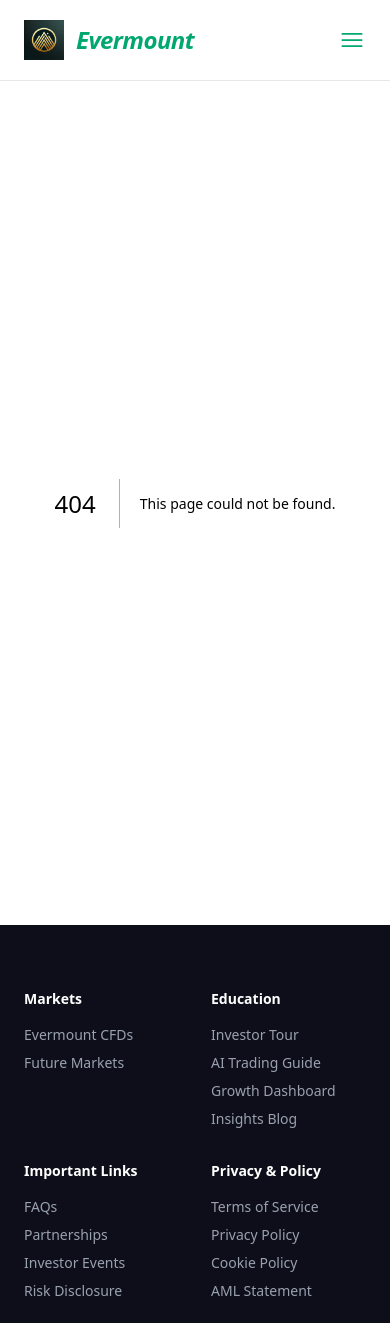
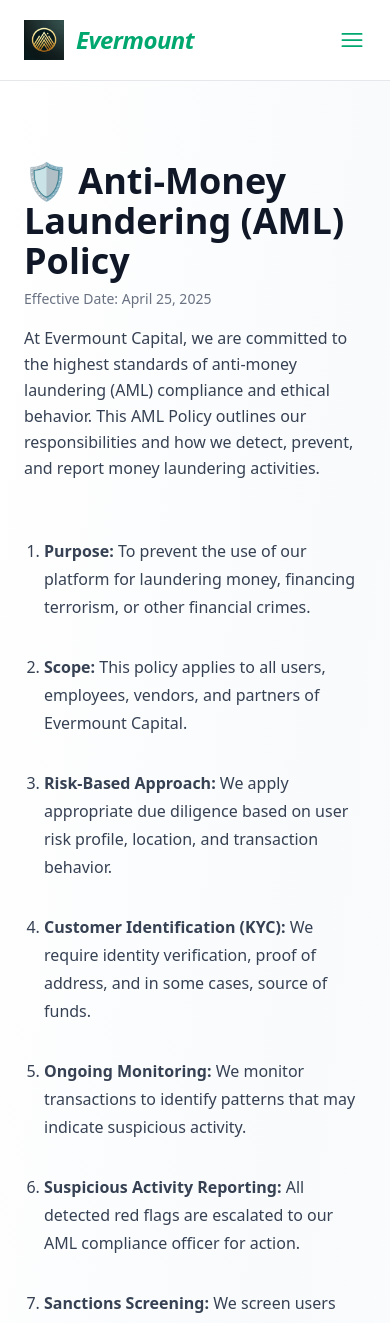
Before and after one commit to danielmawioo/evermount-capital, a Next.js app: page /aml-policy in a window 390 px wide. Before the commit this address had no page. Shown: the top 1323 px of the page. Built offline with nearby package versions, Linux system fonts and the light colour scheme.

Commit message:
responsive

```diff
--- /dev/null
+++ b/src/app/aml-policy/page.tsx
@@ -0,0 +1,170 @@
+"use client";
+
+export default function AMLPolicyPage() {
+  return (
+    <main className="min-h-screen bg-gradient-to-br from-white via-slate-50 to-white text-gray-800 px-6 py-20">
+      <div className="max-w-4xl mx-auto space-y-14">
+        {/* HEADER */}
+        <header>
+          <h1 className="text-4xl lg:text-5xl font-extrabold mb-2 text-gray-900">
+            🛡️ Anti-Money Laundering (AML) Policy
+          </h1>
+          <p className="text-sm text-gray-500">
+            Effective Date: April 25, 2025
+          </p>
+          <p className="mt-4 text-base text-gray-700 leading-relaxed">
+            At Evermount Capital, we are committed to the highest standards of
+            anti-money laundering (AML) compliance and ethical behavior. This
+            AML Policy outlines our responsibilities and how we detect, prevent,
+            and report money laundering activities.
+          </p>
+        </header>
+
+        {/* POLICY DETAILS */}
+        <section className="space-y-10 text-base leading-7 text-gray-700">
+          <ol className="space-y-8 list-decimal pl-5">
+            {[
+              [
+                "Purpose",
+                "To prevent the use of our platform for laundering money, financing terrorism, or other financial crimes.",
+              ],
+              [
+                "Scope",
+                "This policy applies to all users, employees, vendors, and partners of Evermount Capital.",
+              ],
+              [
+                "Risk-Based Approach",
+                "We apply appropriate due diligence based on user risk profile, location, and transaction behavior.",
+              ],
+              [
+                "Customer Identification (KYC)",
+                "We require identity verification, proof of address, and in some cases, source of funds.",
+              ],
+              [
+                "Ongoing Monitoring",
+                "We monitor transactions to identify patterns that may indicate suspicious activity.",
+              ],
+              [
+                "Suspicious Activity Reporting",
+                "All detected red flags are escalated to our AML compliance officer for action.",
+              ],
+              [
+                "Sanctions Screening",
+                "We screen users and transactions against global sanctions lists and watchlists.",
+              ],
+              [
+                "Record Keeping",
+                "All identification and transaction records are securely stored for a minimum of 5 years.",
+              ],
+              [
+                "Training",
+                "Our team receives regular training on AML regulations and red flag indicators.",
+              ],
+              [
+                "Cooperation with Authorities",
+                "We collaborate with financial regulators and law enforcement when required.",
+              ],
+              [
+                "Technology & Tools",
+                "We use AI-based transaction monitoring and automated flagging systems.",
+              ],
+              [
+                "Politically Exposed Persons (PEPs)",
+                "Extra scrutiny is applied to users identified as PEPs or linked individuals.",
+              ],
+              [
+                "Third-Party Integrations",
+                "All APIs and partners undergo risk assessments and must comply with AML obligations.",
+              ],
+              [
+                "Non-Face-to-Face Onboarding",
+                "Enhanced KYC procedures apply for digital onboarding and remote verifications.",
+              ],
+              [
+                "Data Privacy",
+                "User data is protected in accordance with our Privacy Policy and applicable data laws.",
+              ],
+              [
+                "Funds Freezing",
+                "Suspected illicit funds may be frozen pending investigation or regulatory direction.",
+              ],
+              [
+                "Tipping Off",
+                "Staff are trained never to inform users when an AML investigation is ongoing.",
+              ],
+              [
+                "Geographic Risk Controls",
+                "Extra measures apply to users from high-risk jurisdictions (FATF-listed countries).",
+              ],
+              [
+                "Transaction Limits",
+                "Limits may be enforced depending on verification status and behavior.",
+              ],
+              [
+                "Escalation Procedures",
+                "Internal workflows ensure rapid response to confirmed or suspected violations.",
+              ],
+              [
+                "Audits & Reviews",
+                "Our AML processes are audited periodically to ensure compliance and effectiveness.",
+              ],
+              [
+                "Regulatory Framework",
+                "We follow the FATF, SEC, EU AMLD, and Kenyan AML guidelines.",
+              ],
+              [
+                "Crypto Compliance",
+                "Where applicable, we monitor and analyze blockchain transactions.",
+              ],
+              [
+                "Beneficial Ownership",
+                "We identify ultimate beneficial owners of accounts, especially for institutions.",
+              ],
+              [
+                "Whistleblower Protection",
+                "Employees can report suspicious activity anonymously and without retaliation.",
+              ],
+              [
+                "AML Officer Contact",
+                "Direct reports can be made to compliance@evermount.com.",
+              ],
+              [
+                "Automated Suspicion Flags",
+                "Patterns like structuring, unusual volumes, or rapid movement are flagged.",
+              ],
+              [
+                "Source of Wealth Checks",
+                "May be required based on deposit behavior or institutional onboarding.",
+              ],
+              [
+                "Client Classification",
+                "Users are classified by risk category upon onboarding and reviewed periodically.",
+              ],
+              [
+                "Enforcement",
+                "Breach of AML policy can lead to suspension, closure, or legal escalation.",
+              ],
+            ].map(([title, desc], i) => (
+              <li key={i}>
+                <strong>{title}:</strong> {desc}
+              </li>
+            ))}
+          </ol>
+        </section>
+
+        {/* CONTACT */}
+        <footer className="pt-10 border-t border-gray-200 text-sm text-gray-600">
+          <p>
+            Questions? Contact our AML Compliance Officer at{" "}
+            <a
+              href="mailto:compliance@evermount.com"
+              className="text-[#00a76f] underline font-medium"
+            >
+              compliance@evermount.com
+            </a>
+          </p>
+        </footer>
+      </div>
+    </main>
+  );
+}
--- a/src/app/components/Footer.tsx
+++ b/src/app/components/Footer.tsx
@@ -74,7 +74,7 @@ export default function Footer() {
                 <Link href="/cookie-policy">Cookie Policy</Link>
               </li>
               <li>
-                <Link href="#">AML Statement</Link>
+                <Link href="aml-policy">AML Statement</Link>
               </li>
             </ul>
           </div>
```
